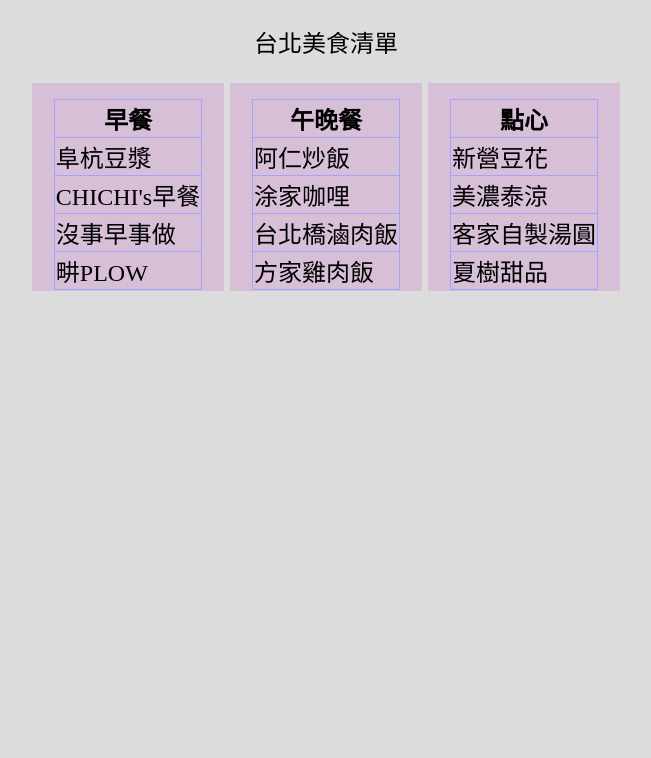
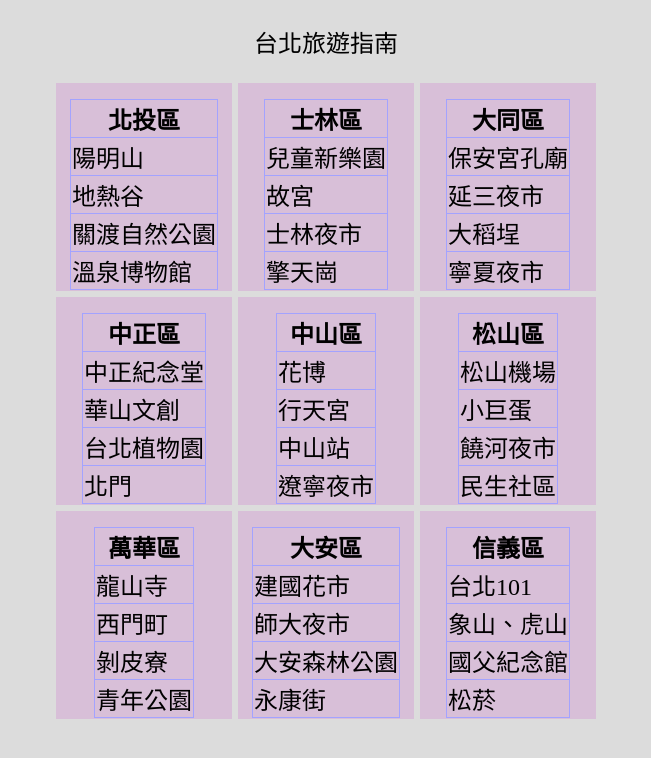
Before and after one commit to pei-ci/WebDesign, a plain HTML site: page HW01_B0829057.html in a window 1280 px wide. Shown: the whole page, without its empty margins (314-965 px from the left). Drawn offline with Linux system fonts and the light colour scheme.

Commit message:
HW01 finish

```diff
--- a/HW01_B0829057.css
+++ b/HW01_B0829057.css
@@ -8,6 +8,7 @@ tr,td,table{
     background-color:#D8BFD8;
     border:1px #A3A3FF solid;
     border-collapse: collapse;
+    /*框框水平置中*/
     margin-left:auto;
     margin-right:auto;
     margin-top: 1rem;
@@ -17,14 +18,15 @@ th{
     text-align:center;
 }
 .Container{
-    width: 1000px;
+    width: 700px;
+    /*所有內容置中*/
     margin-left:auto;
     margin-right:auto;
     text-align: center;
 }
 .Box{
     background-color:#D8BFD8;
-    width:12rem;
+    width:11rem;
     height:13rem;
     display:inline-block;/*在一行中呈現*/
 }
@@ -33,7 +35,7 @@ th{
 }
 
 
-@media  screen and (max-width:600px) {
+@media  screen and (max-width:700px) {
     .Container{
         width:100%;
     }
--- a/HW01_B0829057.html
+++ b/HW01_B0829057.html
@@ -1,33 +1,33 @@
 <!DOCTYPE html>
 <html lang="zh-TW">
     <head>
-        <title>吃什麼</title>
+        <title>去哪裡</title>
         <meta http-equiv="Content-Type" content="text/html"; charset="UTF-8">
-        <meta name="description" content="網站介紹好吃的美食">
+        <meta name="description" content="網站介紹台北景點">
         <meta name="viewport" content="width=device-width, initial-scale=1.0, maximum-scale=1.0">
         <link href="HW01_B0829057.css" rel="stylesheet">
     </head>
     <body>
         <div class="Container">
             <div class="Head">
-                <p>台北美食清單</p>
+                <p>台北旅遊指南</p>
             </div>
             <div class="Box">
                 <table>
                     <tr>
-                        <th>早餐</th>
+                        <th>北投區</th>
                     </tr>
                     <tr>
-                        <td>阜杭豆漿</td>
+                        <td>陽明山</td>
                     </tr>
                     <tr>
-                        <td>CHICHI's早餐</td>
+                        <td>地熱谷</td>
                     </tr>
                     <tr>
-                        <td>沒事早事做</td>
+                        <td>關渡自然公園</td>
                     </tr>
                     <tr>
-                        <td>畊PLOW</td>
+                        <td>溫泉博物館</td>
                     </tr>
                 </table>
             </div>
@@ -35,19 +35,19 @@
             <div class="Box">
                 <table>
                     <tr>
-                        <th>午晚餐</th>
+                        <th>士林區</th>
                     </tr>
                     <tr>
-                        <td>阿仁炒飯</td>
+                        <td>兒童新樂園</td>
                     </tr>
                     <tr>
-                        <td>涂家咖哩</td>
+                        <td>故宮</td>
                     </tr>
                     <tr>
-                        <td>台北橋滷肉飯</td>
+                        <td>士林夜市</td>
                     </tr>
                     <tr>
-                        <td>方家雞肉飯</td>
+                        <td>擎天崗</td>
                     </tr>
                 </table>
             </div>
@@ -55,19 +55,140 @@
             <div class="Box">
                 <table>
                     <tr>
-                        <th>點心</th>
+                        <th>大同區</th>
                     </tr>
                     <tr>
-                        <td>新營豆花</td>
+                        <td>保安宮孔廟</td>
                     </tr>
                     <tr>
-                        <td>美濃泰涼</td>
+                        <td>延三夜市</td>
                     </tr>
                     <tr>
-                        <td>客家自製湯圓</td>
+                        <td>大稻埕</td>
                     </tr>
                     <tr>
-                        <td>夏樹甜品</td>
+                        <td>寧夏夜市</td>
+                    </tr>
+                </table>
+            </div>
+
+            <div class="Box">
+                <table>
+                    <tr>
+                        <th>中正區</th>
+                    </tr>
+                    <tr>
+                        <td>中正紀念堂</td>
+                    </tr>
+                    <tr>
+                        <td>華山文創</td>
+                    </tr>
+                    <tr>
+                        <td>台北植物園</td>
+                    </tr>
+                    <tr>
+                        <td>北門</td>
+                    </tr>
+                </table>
+            </div>
+
+            <div class="Box">
+                <table>
+                    <tr>
+                        <th>中山區</th>
+                    </tr>
+                    <tr>
+                        <td>花博</td>
+                    </tr>
+                    <tr>
+                        <td>行天宮</td>
+                    </tr>
+                    <tr>
+                        <td>中山站</td>
+                    </tr>
+                    <tr>
+                        <td>遼寧夜市</td>
+                    </tr>
+                </table>
+            </div>
+
+
+            <div class="Box">
+                <table>
+                    <tr>
+                        <th>松山區</th>
+                    </tr>
+                    <tr>
+                        <td>松山機場</td>
+                    </tr>
+                    <tr>
+                        <td>小巨蛋</td>
+                    </tr>
+                    <tr>
+                        <td>饒河夜市</td>
+                    </tr>
+                    <tr>
+                        <td>民生社區</td>
+                    </tr>
+                </table>
+            </div>
+
+            <div class="Box">
+                <table>
+                    <tr>
+                        <th>萬華區</th>
+                    </tr>
+                    <tr>
+                        <td>龍山寺</td>
+                    </tr>
+                    <tr>
+                        <td>西門町</td>
+                    </tr>
+                    <tr>
+                        <td>剝皮寮</td>
+                    </tr>
+                    <tr>
+                        <td>青年公園</td>
+                    </tr>
+                </table>
+            </div>
+
+            <div class="Box">
+                <table>
+                    <tr>
+                        <th>大安區</th>
+                    </tr>
+                    <tr>
+                        <td>建國花市</td>
+                    </tr>
+                    <tr>
+                        <td>師大夜市</td>
+                    </tr>
+                    <tr>
+                        <td>大安森林公園</td>
+                    </tr>
+                    <tr>
+                        <td>永康街</td>
+                    </tr>
+                </table>
+            </div>
+
+            <div class="Box">
+                <table>
+                    <tr>
+                        <th>信義區</th>
+                    </tr>
+                    <tr>
+                        <td>台北101</td>
+                    </tr>
+                    <tr>
+                        <td>象山、虎山</td>
+                    </tr>
+                    <tr>
+                        <td>國父紀念館</td>
+                    </tr>
+                    <tr>
+                        <td>松菸</td>
                     </tr>
                 </table>
             </div>
```
